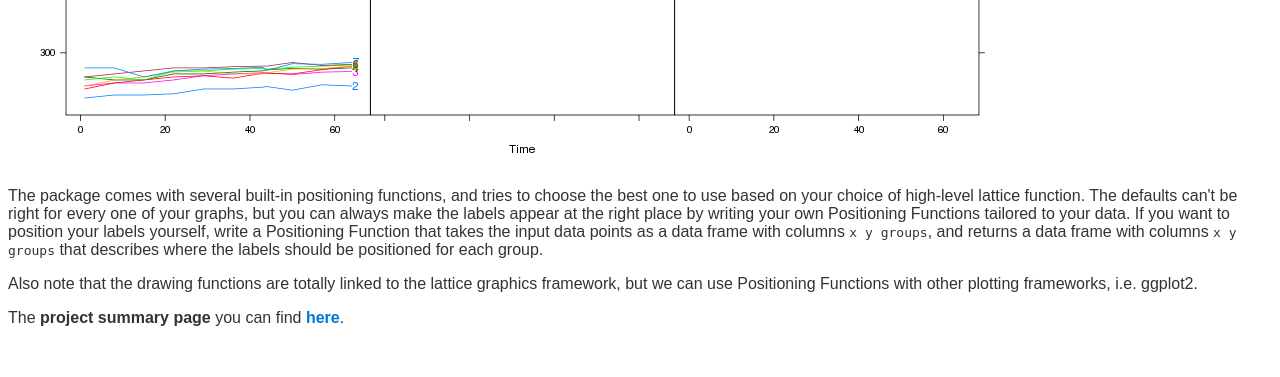
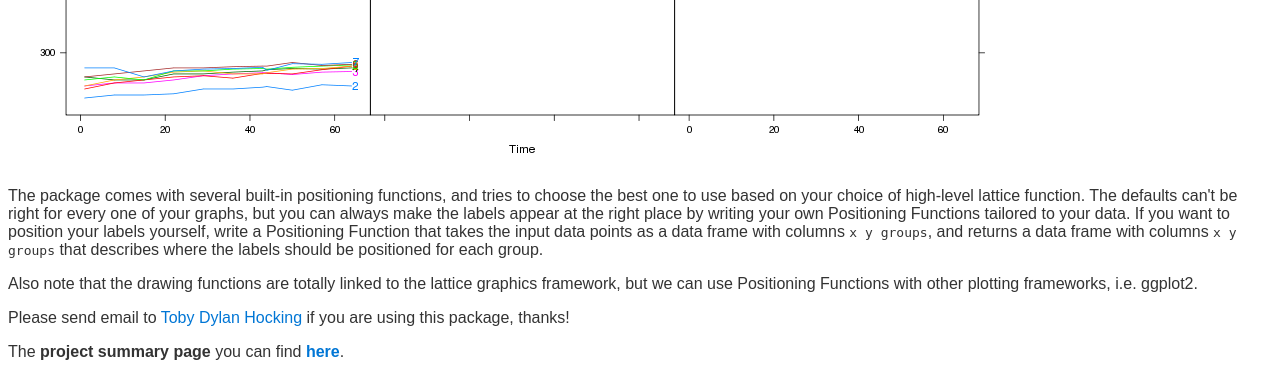
Before and after one commit to rforge/directlabels, a PHP site: page / in a window 1280 px wide. Shown: the part 2517-2894 px from the top of the page. Before the commit the page ends 2843 px from the top, so only its background shows below. Run offline with PHP 8.4, Linux system fonts and the light colour scheme; data that the repository does not hold is empty.

Commit message:
feedback request at bottom of index
git-svn-id: svn://svn.r-forge.r-project.org/svnroot/directlabels@28 edb9625f-4e0d-4859-8d74-9fd3b1da38cb

```diff
--- a/www/index.php
+++ b/www/index.php
@@ -142,6 +142,10 @@ each group.</p>
 lattice graphics framework, but we can use Positioning Functions with
 other plotting frameworks, i.e. ggplot2.</p>
 
+<p>Please send email to <a
+href="http://r-forge.r-project.org/sendmessage.php?touser=1571">Toby
+Dylan Hocking</a> if you are using this package, thanks!</p>
+
 <p> The <strong>project summary page</strong> you can find <a href="http://<?php echo $domain; ?>/projects/<?php echo $group_name; ?>/"><strong>here</strong></a>. </p>
 
 </body>
```
